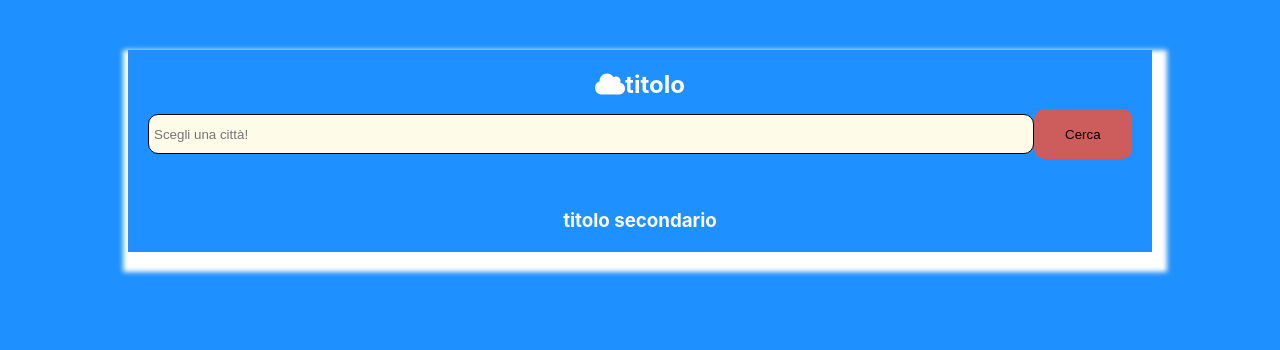
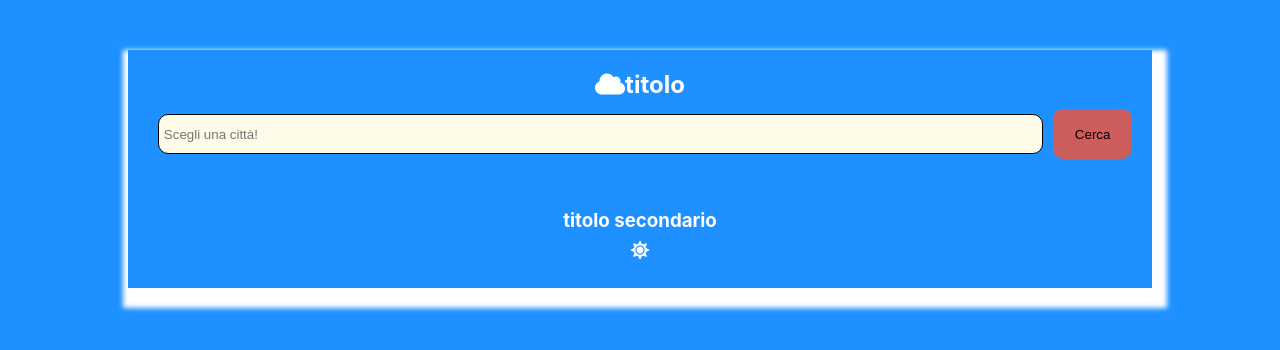
Before and after one commit to ResminiLoris/belka-weather, a React (Create React App) app: page / in a window 1280 px wide. Shown: the top 350 px of the page. Built offline with nearby package versions, Linux system fonts and the light colour scheme.

Commit message:
responsive

```diff
--- a/src/App.css
+++ b/src/App.css
@@ -19,6 +19,8 @@
 .title{
   color: white;
 }
+
+/* search input */
 
 .search{
   margin-top: 10px;
@@ -51,6 +53,8 @@
   background: khaki;
 }
 
+/* main */
+
 .main-container{
   width: 100%;
   height: auto;
@@ -62,3 +66,68 @@
 .main-container h4{
   font-size: 25px;
 }
+
+/* icona (sole) */
+
+.main-container .icon{
+  font-size: 30px;
+  font-weight: 800;
+  animation: iconanimation 3s infinite;
+  animation-direction: alternate;
+}
+
+@keyframes iconanimation{
+  from{
+    transform: scale(0.5,0.5);
+  }
+  to{
+    transform: scale(1,1);
+  }
+}
+
+/* responsive */
+
+@media only screen and (min-width: 600px){
+  .search-form input{
+    width: 70%;
+  }
+  .search button{
+    width: 25%;
+  }
+}
+
+@media only screen and (max-width: 600px){
+  .search-form input{
+    width: 70%;
+  }
+  .search button{
+    width: 25%;
+  }
+}
+
+@media only screen and (min-width: 768px){
+  .search-form input{
+    width: 80%;
+  }
+  .search button{
+    width: 18%;
+  }
+}
+
+@media only screen and (min-width: 992px){
+  .search-form input{
+    width: 80%;
+  }
+  .search button{
+    width: 18%;
+  }
+}
+
+@media only screen and (min-width: 1200px){
+  .search-form input{
+    width: 90%;
+  }
+  .search button{
+    width: 8%;
+  }
+}
--- a/src/App.js
+++ b/src/App.js
@@ -12,6 +12,9 @@ function App() {
         </div>
         <div className="main-container">
           <h3>titolo secondario</h3>
+          <div className="icon">
+            <i className="fa fa-sun"></i>
+          </div>
         </div>
       </div>
     </div>
```
